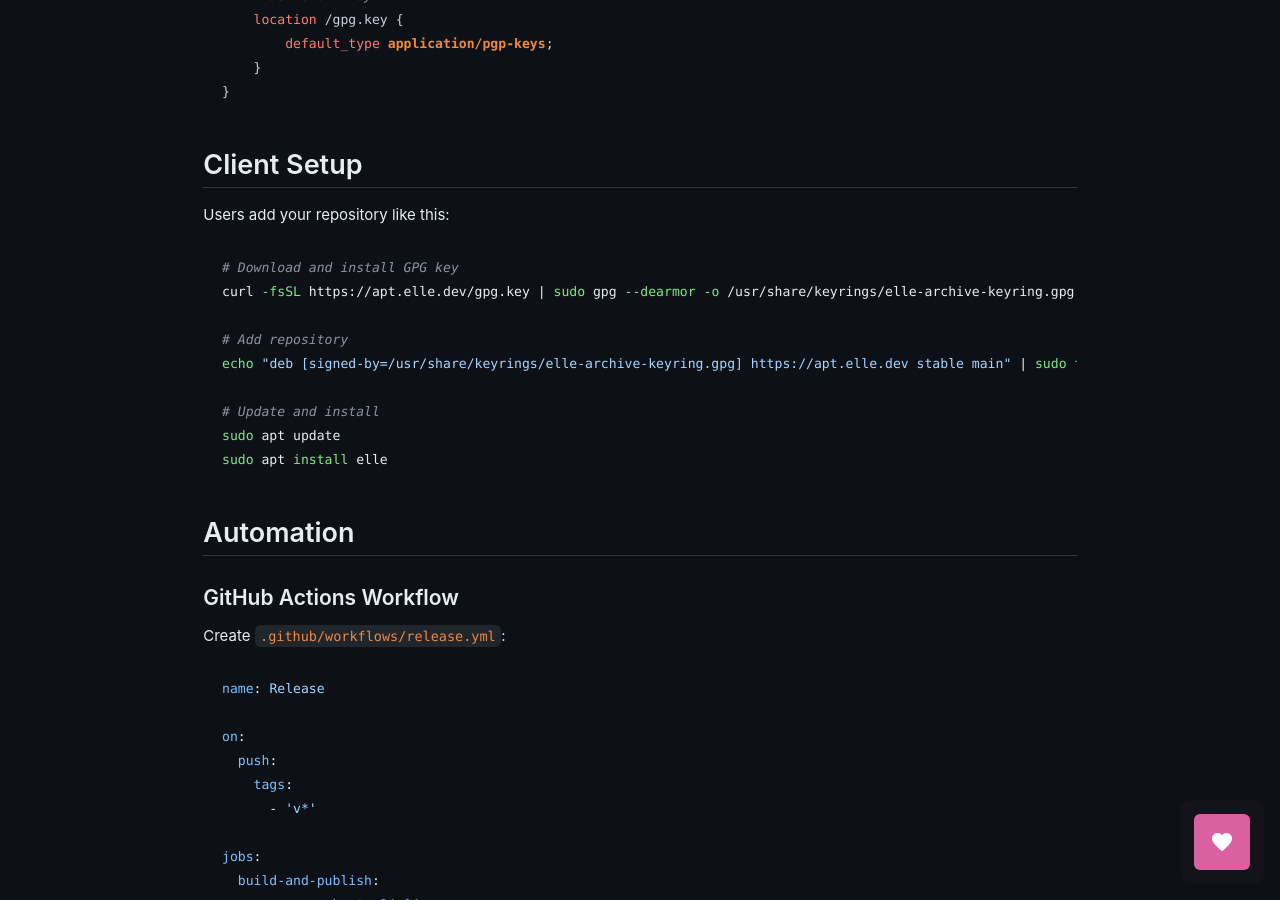
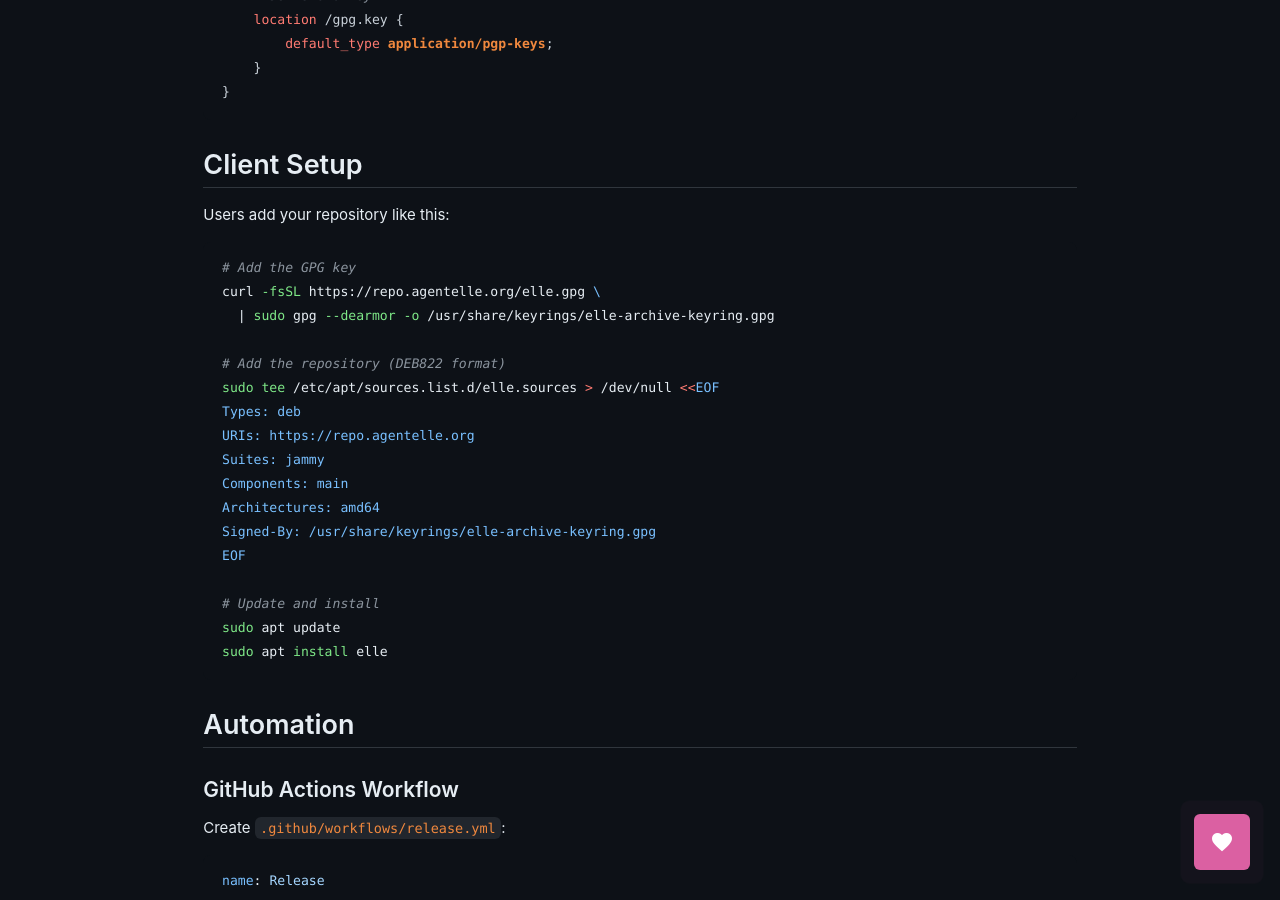
Before and after one commit to araujota/elle, a Jekyll site: the page built from docs/APT_REPOSITORY.md, in a window 1280 px wide and 900 px high, scrolled down 2756 px. Built offline with Jekyll 4.4.1, drawn with Linux system fonts in a browser that asks for light colours; our own code applies the rules of GitHub Pages for plain Markdown files.

Commit message:
ci: Add GitHub Actions CI pipeline and update APT repository URL
- Add comprehensive CI workflow with lint, test, build, lintian,
  piuparts, and autopkgtest-qemu jobs
- Add debian/tests/control and smoke test for autopkgtest
- Add dist target to Makefile for CI compatibility
- Update installation docs to use repo.agentelle.org with DEB822 format
- Update README, install.md, index.md, and APT_REPOSITORY.md

Co-Authored-By: Claude Opus 4.5 <noreply@anthropic.com>

````diff
--- a/docs/APT_REPOSITORY.md
+++ b/docs/APT_REPOSITORY.md
@@ -123,11 +123,19 @@ server {
 Users add your repository like this:
 
 ```bash
-# Download and install GPG key
-curl -fsSL https://apt.elle.dev/gpg.key | sudo gpg --dearmor -o /usr/share/keyrings/elle-archive-keyring.gpg
+# Add the GPG key
+curl -fsSL https://repo.agentelle.org/elle.gpg \
+  | sudo gpg --dearmor -o /usr/share/keyrings/elle-archive-keyring.gpg
 
-# Add repository
-echo "deb [signed-by=/usr/share/keyrings/elle-archive-keyring.gpg] https://apt.elle.dev stable main" | sudo tee /etc/apt/sources.list.d/elle.list
+# Add the repository (DEB822 format)
+sudo tee /etc/apt/sources.list.d/elle.sources > /dev/null <<EOF
+Types: deb
+URIs: https://repo.agentelle.org
+Suites: jammy
+Components: main
+Architectures: amd64
+Signed-By: /usr/share/keyrings/elle-archive-keyring.gpg
+EOF
 
 # Update and install
 sudo apt update
````
Also changed, not shown: docs/index.md (+13 -3 lines), docs/install.md (+12 -4 lines), .github/workflows/ci.yml (added), README.md, 3 other files.
